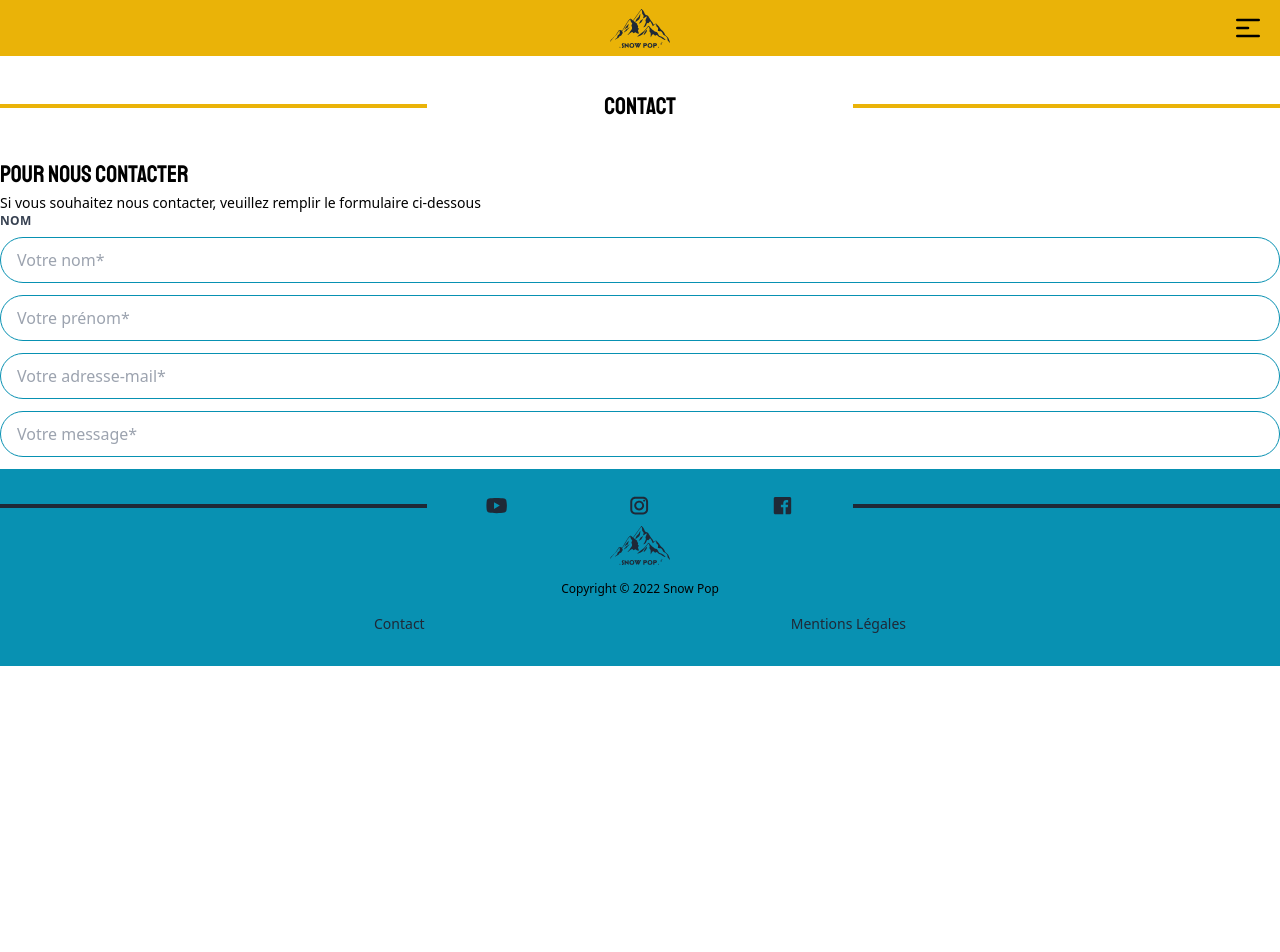
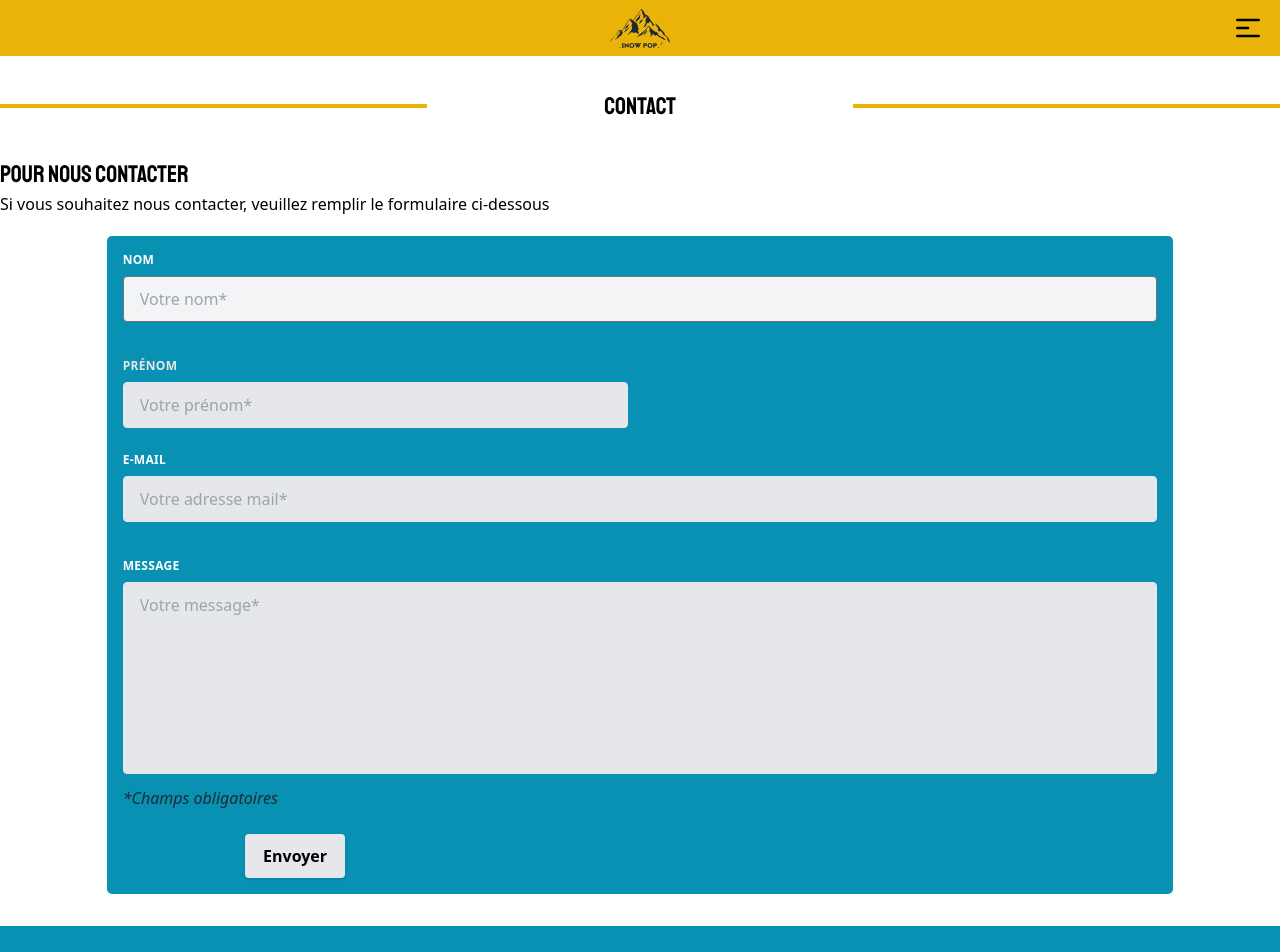
Before and after one commit to lavaine-iris/sae203, a Vue app: page /Contact in a window 1280 px wide. Shown: the top 952 px of the page. Before the commit the page ends 800 px from the top, so only its background shows below. Built offline with nearby package versions, Linux system fonts and the light colour scheme.

Commit message:
Formulaire de contact

```diff
--- a/src/router/index.js
+++ b/src/router/index.js
@@ -23,7 +23,7 @@ const router = createRouter({
     { path: '/Festival', name: 'Festival', component: FestivalView },
     { path: '/Programmation', name: 'Programmation', component: ProgView },
     { path: '/Mentions', name: 'Mentions', component: MentionsView },
-    { path: '/Style', name: 'Style', component: StyleView },
+    { path: '/style-guide', name: 'Style', component: StyleView },
     // ici les autre routes
   ]
 })
--- a/src/views/ContactView.vue
+++ b/src/views/ContactView.vue
@@ -9,84 +9,131 @@
     </div>
 
     <h2 class="font-staatliches text-xl">Pour nous contacter</h2>
-    <p class="text-sm font-normal">Si vous souhaitez nous contacter, veuillez remplir le formulaire ci-dessous</p>
+    <p>Si vous souhaitez nous contacter, veuillez remplir le formulaire ci-dessous</p>
 
-    <label class="mb-2 block text-xs font-bold uppercase tracking-wide text-gray-700" for="grid-first-name"> Nom</label>
+    <form class="mx-auto w-5/6 bg-cyan-600 p-4 mb-8 rounded-sm mt-5">
+    <div class="-mx-3 mb-6 flex flex-wrap">
+      <div class="mb-6 w-full px-3 ">
+        <label class="mb-2 block text-xs font-bold uppercase tracking-wide text-white" for="grid-first-name">Nom</label>
+        <input
+          class="
+            text-grey-600
+            mb-3
+            block
+            w-full
+            appearance-none
+            rounded
+            border border-gray-500
+            bg-gray-100
+            py-3
+            px-4
+            leading-tight
+            focus:bg-white focus:outline-none
+          "
+          id="grid-first-name"
+          type="text"
+          placeholder="Votre nom*"
+        />
+      </div>
+      <div class="w-full px-3 md:w-1/2">
+        <label class="mb-2 block text-xs font-bold uppercase tracking-wide text-gray-200" for="grid-last-name">Prénom</label>
+        <input
+          class="
+            text-grey-600
+            block
+            w-full
+            appearance-none
+            rounded
+            border border-gray-200
+            bg-gray-200
+            py-3
+            px-4
+            leading-tight
+            focus:border-gray-500 focus:bg-white focus:outline-none
+          "
+          id="grid-last-name"
+          type="text"
+          placeholder="Votre prénom*"
+        />
+      </div>
+    </div>
+    <div class="-mx-3 mb-6 flex flex-wrap">
+      <div class="w-full px-3">
+        <label class="mb-2 block text-xs font-bold uppercase tracking-wide text-white" for="grid-password"> E-mail </label>
         <input
           class="
             mb-3
             block
             w-full
             appearance-none
-        rounded-3xl
-        border border-cyan-600
-        bg-white
+            rounded
+            border border-gray-200
+            bg-gray-200
             py-3
             px-4
             leading-tight
-        text-gray-700
-        focus:bg-cyan-100 focus:outline-none
+            text-white
+            focus:border-gray-500 focus:bg-white focus:outline-none
           "
-      id="grid-first-name"
-      type="text"
-      placeholder="Votre nom*"
+          id="email"
+          type="email"
+          placeholder="Votre adresse mail*"
         />
-    <input
+      </div>
+    </div>
+
+    <div class="-mx-3 mb-6 flex flex-wrap">
+      <div class="w-full px-3">
+        <label class="mb-2 block text-xs font-bold uppercase tracking-wide text-white" for="grid-password"> Message </label>
+        <textarea
           class="
+            no-resize
             mb-3
             block
+            h-48
             w-full
+            resize-none
             appearance-none
-        rounded-3xl
-        border border-cyan-600
-        bg-white
+            rounded
+            border border-gray-200
+            bg-gray-200
             py-3
             px-4
             leading-tight
-        text-gray-700
-        focus:bg-cyan-100 focus:outline-none
+            text-gray-800
+            focus:border-gray-500 focus:bg-white focus:outline-none
           "
-      id="grid-name"
-      type="text"
-      placeholder="Votre prénom*"
-    />
-    <input
+          id="message"
+          placeholder="Votre message*"
+        ></textarea>
+        <p class="italic text-gray-800">*Champs obligatoires</p>
+      </div>
+    </div>
+    <div class="md:flex md:items-center">
+      <div class="md:w-1/3">
+        <button
           class="
-        mb-3
+            focus:shadow-outline
+            rounded
+            border-2
+            bg-gray-200
+            py-2
+            px-4
+            font-bold
+            text-black
+            shadow
+            hover:bg-cyan-900
+            focus:outline-none
             block
-        w-full
-        appearance-none
-        rounded-3xl
-        border border-cyan-600
-        bg-white
-        py-3
-        px-4
-        leading-tight
-        text-gray-700
-        focus:bg-cyan-100 focus:outline-none
+            mx-auto
           "
-      id="grid-first-name"
-      type="text"
-      placeholder="Votre adresse-mail*"
-    />
-    <input
-      class="
-        mb-3
-        block
-        w-full
-        appearance-none
-        rounded-3xl
-        border border-cyan-600
-        bg-white
-        py-3
-        px-4
-        leading-tight
-        text-gray-700
-        focus:bg-cyan-100 focus:outline-none
-      "
-      id="grid-first-name"
-      type="text"
-      placeholder="Votre message*"
-    />
+          type="button"
+        >
+          Envoyer
+        </button>
+      </div>
+      <div class="md:w-2/3"></div>
+    </div>
+  </form>
   </main>
 </template>
```
Lines whose indentation alone changed are shown as unchanged.
